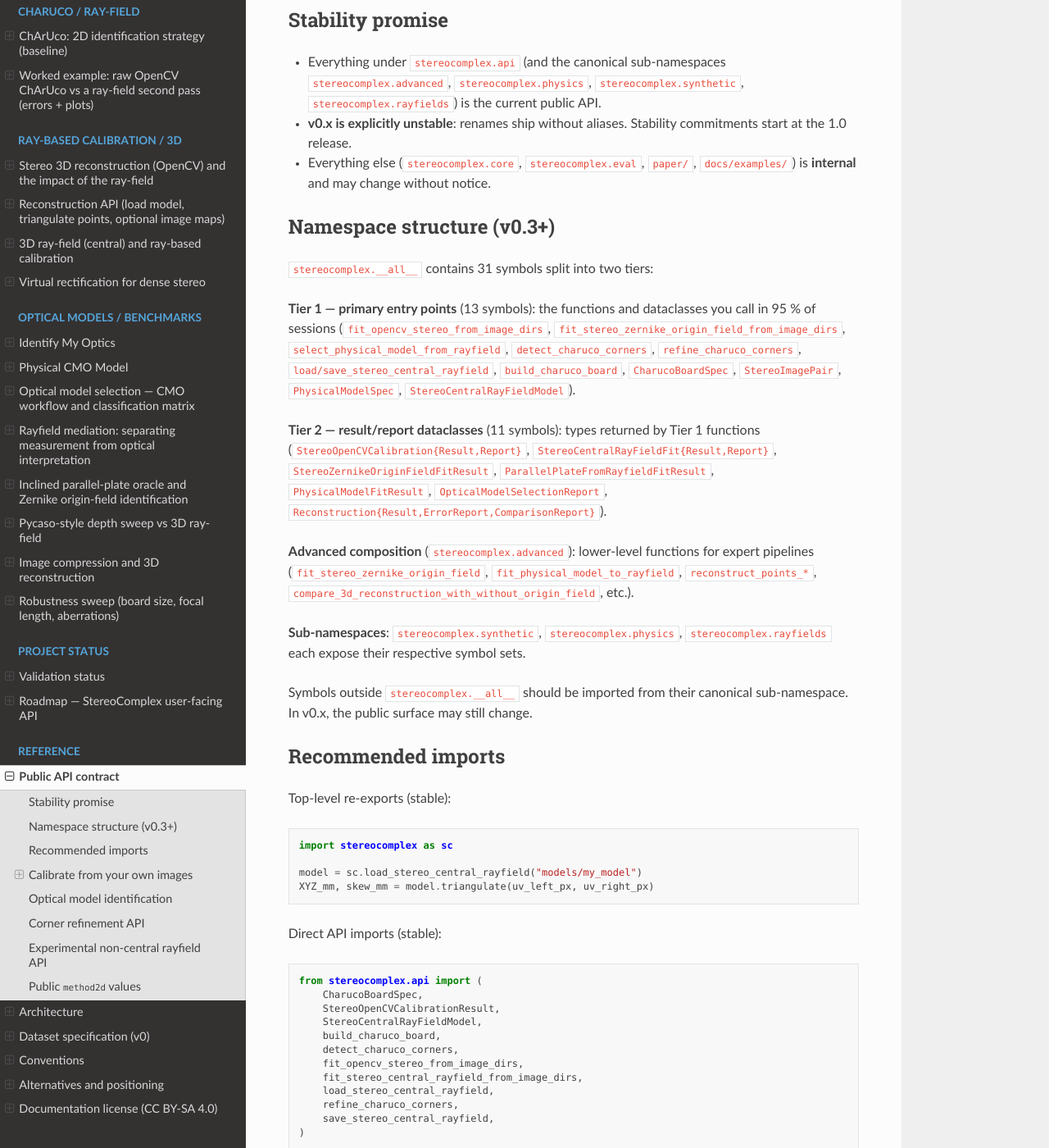
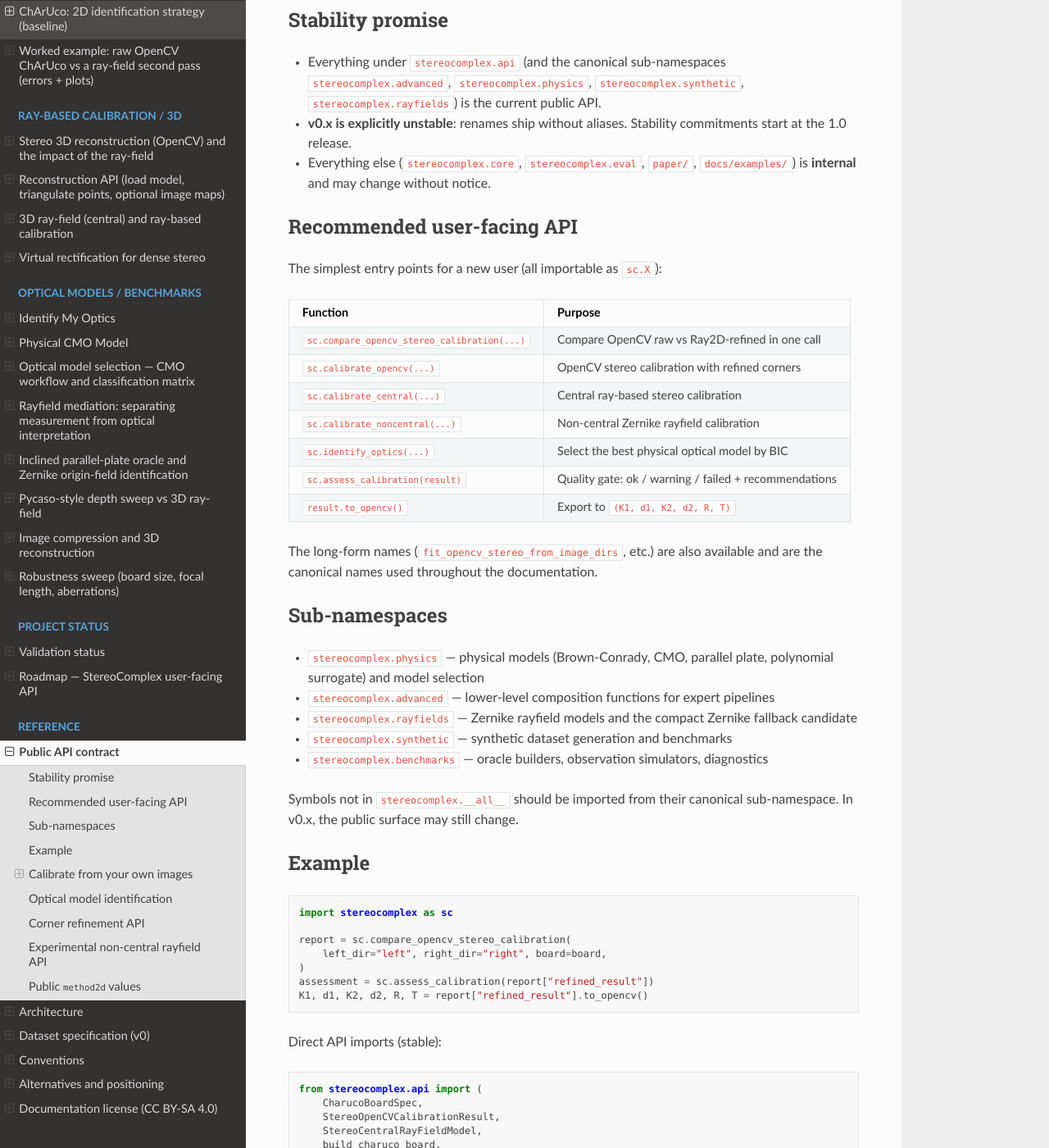
Before and after one commit to jeffwitz/StereoComplex, a Sphinx documentation site: the page built from docs/PUBLIC_API.md, in a window 1280 px wide and 1400 px high, scrolled down 224 px. Shown: the whole window at 82% size. Built offline with Sphinx 7.4.7 and the Read the Docs theme 3.1.0, drawn with Linux system fonts in a browser that asks for light colours.

Commit message:
docs: rewrite PUBLIC_API with current user-facing entries
Replaced stale Tier-1/Tier-2 breakdown with a practical function table
showing the 7 recommended entry points, sub-namespace list, and a
complete example.

Co-Authored-By: Claude Opus 4.7 <noreply@anthropic.com>

````diff
--- a/docs/PUBLIC_API.md
+++ b/docs/PUBLIC_API.md
@@ -12,45 +12,44 @@ StereoComplex is a research prototype, but it exposes a small **public API** mea
 - Everything else (`stereocomplex.core`, `stereocomplex.eval`, `paper/`,
   `docs/examples/`) is **internal** and may change without notice.
 
-## Namespace structure (v0.3+)
+## Recommended user-facing API
 
-`stereocomplex.__all__` contains 31 symbols split into two tiers:
+The simplest entry points for a new user (all importable as ``sc.X``):
 
-**Tier 1 — primary entry points** (13 symbols): the functions and dataclasses
-you call in 95 % of sessions (`fit_opencv_stereo_from_image_dirs`,
-`fit_stereo_zernike_origin_field_from_image_dirs`,
-`select_physical_model_from_rayfield`, `detect_charuco_corners`,
-`refine_charuco_corners`, `load/save_stereo_central_rayfield`,
-`build_charuco_board`, `CharucoBoardSpec`, `StereoImagePair`,
-`PhysicalModelSpec`, `StereoCentralRayFieldModel`).
+| Function | Purpose |
+|---|---|
+| ``sc.compare_opencv_stereo_calibration(...)`` | Compare OpenCV raw vs Ray2D-refined in one call |
+| ``sc.calibrate_opencv(...)`` | OpenCV stereo calibration with refined corners |
+| ``sc.calibrate_central(...)`` | Central ray-based stereo calibration |
+| ``sc.calibrate_noncentral(...)`` | Non-central Zernike rayfield calibration |
+| ``sc.identify_optics(...)`` | Select the best physical optical model by BIC |
+| ``sc.assess_calibration(result)`` | Quality gate: ok / warning / failed + recommendations |
+| ``result.to_opencv()`` | Export to ``(K1, d1, K2, d2, R, T)`` |
 
-**Tier 2 — result/report dataclasses** (11 symbols): types returned by Tier 1
-functions (`StereoOpenCVCalibration{Result,Report}`,
-`StereoCentralRayFieldFit{Result,Report}`,
-`StereoZernikeOriginFieldFitResult`, `ParallelPlateFromRayfieldFitResult`,
-`PhysicalModelFitResult`, `OpticalModelSelectionReport`,
-`Reconstruction{Result,ErrorReport,ComparisonReport}`).
+The long-form names (``fit_opencv_stereo_from_image_dirs``, etc.) are also
+available and are the canonical names used throughout the documentation.
 
-**Advanced composition** (`stereocomplex.advanced`): lower-level functions for
-expert pipelines (`fit_stereo_zernike_origin_field`,
-`fit_physical_model_to_rayfield`, `reconstruct_points_*`,
-`compare_3d_reconstruction_with_without_origin_field`, etc.).
+## Sub-namespaces
 
-**Sub-namespaces**: `stereocomplex.synthetic`, `stereocomplex.physics`,
-`stereocomplex.rayfields` each expose their respective symbol sets.
+- ``stereocomplex.physics`` — physical models (Brown-Conrady, CMO, parallel plate, polynomial surrogate) and model selection
+- ``stereocomplex.advanced`` — lower-level composition functions for expert pipelines
+- ``stereocomplex.rayfields`` — Zernike rayfield models and the compact Zernike fallback candidate
+- ``stereocomplex.synthetic`` — synthetic dataset generation and benchmarks
+- ``stereocomplex.benchmarks`` — oracle builders, observation simulators, diagnostics
 
-Symbols outside `stereocomplex.__all__` should be imported from their
+Symbols not in ``stereocomplex.__all__`` should be imported from their
 canonical sub-namespace.  In v0.x, the public surface may still change.
 
-## Recommended imports
-
-Top-level re-exports (stable):
+## Example
 
 ```python
 import stereocomplex as sc
 
-model = sc.load_stereo_central_rayfield("models/my_model")
-XYZ_mm, skew_mm = model.triangulate(uv_left_px, uv_right_px)
+report = sc.compare_opencv_stereo_calibration(
+    left_dir="left", right_dir="right", board=board,
+)
+assessment = sc.assess_calibration(report["refined_result"])
+K1, d1, K2, d2, R, T = report["refined_result"].to_opencv()
 ```
 
 Direct API imports (stable):
````
